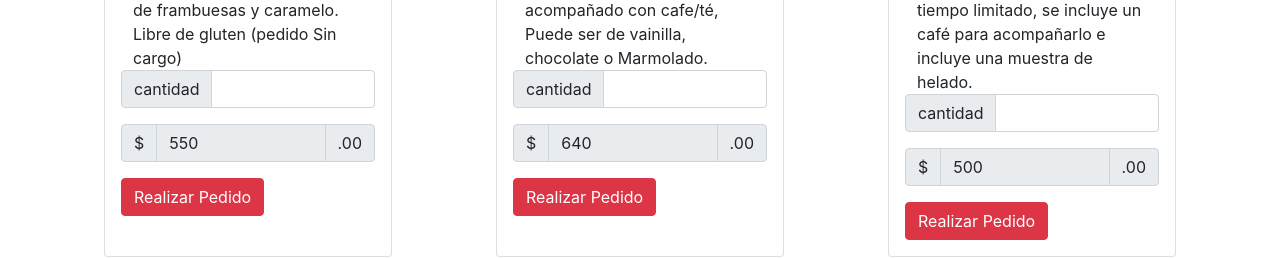
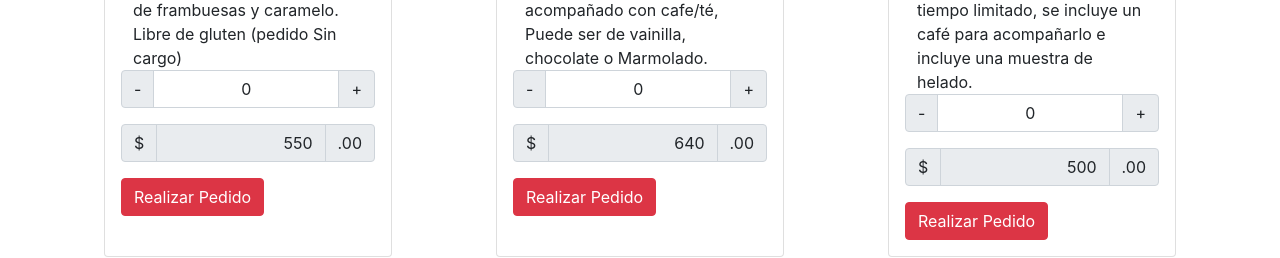
Before and after one commit to ParedesNahuel/TiendaPudin-Paredes, a React (Create React App) app: page / in a window 1280 px wide. Shown: the part 402-660 px from the top of the page. Built offline with nearby package versions, Linux system fonts and the light colour scheme.

Commit message:
Se corrige el nombre del componente a ItemCount.

```diff
--- a/src/App.js
+++ b/src/App.js
@@ -1,14 +1,17 @@
 
 import './App.css';
-import Content from './Componentes/Content/Content';
+
+import ItemListContainer from './Componentes/ItemListContainer/ItemListContainer';
 import Navbar from './Componentes/Navbar/Navbar';
+
 
 function App() {
   return (
     <div>
       <Navbar/>
       <h1>Ofertas de la semana</h1>
-      <Content/>
+      <ItemListContainer/>
+
     </div>
   );
 }
--- a/src/Componentes/Card/Card.jsx
+++ b/src/Componentes/Card/Card.jsx
@@ -1,6 +1,12 @@
 import React from 'react'
+import ItemCount from '../ItemCount/ItemCount'
 
 const Card = ({titulo,imagen,texto,boton,colorbtn,Precio}) => {
+
+      // const [Cantidad , SetCantidad] = useState (0)
+
+
+
   return (
     <div className="card" style={{width: "18rem"}}>
     <img src={imagen} className="card-img-top" alt="..."/>
@@ -10,14 +16,11 @@ const Card = ({titulo,imagen,texto,boton,colorbtn,Precio}) => {
 
       <p className="card-text">{texto}</p>
       </div>
-      <div className="input-group mb-3">
-  <span className="input-group-text">cantidad</span>
-  <input type="number" className="form-control"  aria-label="Amount (to the nearest dollar)"/>
-</div>
+     <ItemCount stock={5} />
 
 <div className="input-group mb-3">
   <span className="input-group-text">$</span>
-  <input type="text" className="form-control" value={Precio} disabled aria-label="Amount (to the nearest dollar)"/>
+  <input type="text" className="form-control ; text-end" defaultValue={Precio} disabled aria-label="Amount (to the nearest dollar)"/>
   <span className="input-group-text">.00</span>
 </div>
 
--- /dev/null
+++ b/src/Componentes/ItemCount/ItemCount.jsx
@@ -0,0 +1,35 @@
+import React, { useState } from 'react'
+
+const ItemCount = ({stock}) => {
+
+    const [Cantidad1 , SetCantidad1] = useState(0)
+
+    function sumar () {
+
+        if(Cantidad1<stock){
+
+            SetCantidad1(Cantidad1 +1)
+        }
+
+    }
+    function restar () {
+        if(Cantidad1>0)
+            SetCantidad1(Cantidad1 -1)
+
+    }
+
+    return (
+
+
+      <div className="input-group mb-3">
+  <button  onClick={restar } className="input-group-text">-</button>
+  <label type="number" className="form-control ; text-center"aria-label="Amount (to the nearest dollar)">{Cantidad1}</label>
+  <button onClick={ sumar } className="input-group-text">+</button>
+</div>
+
+
+
+  )
+}
+
+export default ItemCount
--- a/src/Componentes/Content/Content.jsx
+++ b/src/Componentes/ItemListContainer/ItemListContainer.jsx
@@ -1,7 +1,7 @@
 import React from 'react'
 import Card from '../Card/Card'
 
-const Content = () => {
+const ItemListContainer = () => {
   return (
 
        <main className='d-flex justify-content-evenly'>
@@ -12,6 +12,7 @@ const Content = () => {
            boton={"Realizar Pedido"}
            colorbtn={"btn-danger"}
            Precio={"550"}
+
            />
            <Card
            texto={"Porción de Budin (200g) acompañado con cafe/té, Puede ser de vainilla, chocolate o Marmolado."}
@@ -36,4 +37,4 @@ const Content = () => {
   )
 }
 
-export default Content
+export default ItemListContainer
--- a/src/Componentes/Navbar/Navbar.jsx
+++ b/src/Componentes/Navbar/Navbar.jsx
@@ -1,5 +1,6 @@
 import React from 'react'
 import Cartwidget from '../Cartwidget/Cartwidget'
+
 
 
 const Navbar = () => {
```
